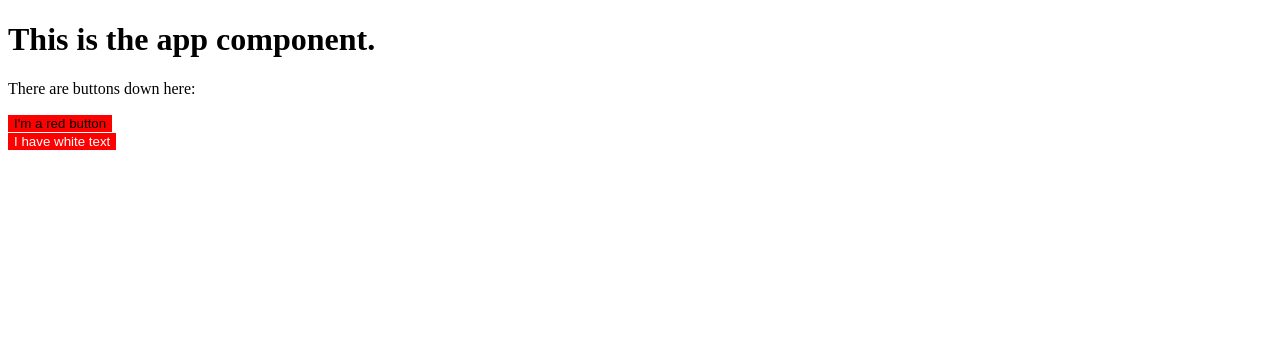
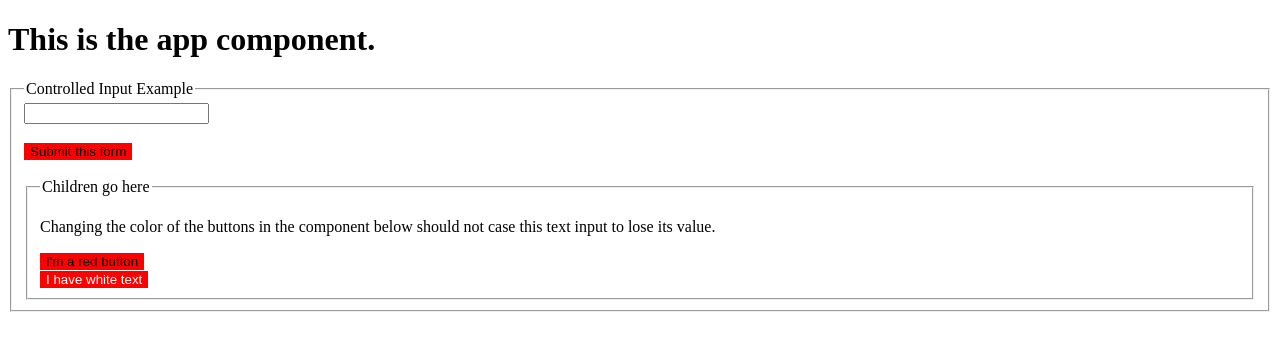
Before and after one commit to daltonclaybrook/daltonclaybrook.github.io, a React app: page / in a window 1280 px wide. Shown: the top 350 px of the page. Built offline with nearby package versions, Linux system fonts and the light colour scheme; the HTML template or start-up script is replaced by a standard one.

Commit message:
added demo components and got dev server working

```diff
--- a/src/app.tsx
+++ b/src/app.tsx
@@ -1,13 +1,17 @@
 import * as React from 'react';
-import { Button } from './components/button';
+import { ButtonContainer } from './components/button-container';
+import { FormComponent } from './components/form-component';
 
 class App extends React.Component<{}, {}> {
 	render() {
 		return (<div>
 			<h1>This is the app component.</h1>
-			<p>There are buttons down here:</p>
-			<Button>I'm a red button</Button><br />
-			<Button color="white">I have white text</Button>
+			<FormComponent formName="Controlled Input Example">
+				<p>
+					Changing the color of the buttons in the component below should not case this text input to lose its value.
+				</p>
+				<ButtonContainer />
+			</FormComponent>
 		</div>);
 	}
 }
--- /dev/null
+++ b/src/components/button-container.tsx
@@ -0,0 +1,9 @@
+import * as React from 'react';
+import { Button } from './button';
+
+const ButtonContainer = () => (<>
+	<Button>I'm a red button</Button><br />
+	<Button color="white">I have white text</Button>
+	</>);
+
+export { ButtonContainer };
--- a/src/components/button/index.ts
+++ /dev/null
@@ -1 +0,0 @@
-export { Button } from './button';
--- /dev/null
+++ b/src/components/form-component.tsx
@@ -0,0 +1,57 @@
+import * as React from 'react';
+import { Button } from './button';
+
+interface Props {
+	formName: string;
+}
+
+interface State {
+	submittedTextValue: string;
+	textValue: string;
+}
+
+class FormComponent extends React.Component<Props, State> {
+	constructor(props: Props) {
+		super(props);
+		// set the initial text value
+		this.state = {
+			submittedTextValue: '',
+			textValue: '',
+		};
+	}
+
+	render() {
+		const { children, formName } = this.props;
+		const { textValue, submittedTextValue } = this.state;
+		return (
+			<fieldset>
+				<legend>{formName}</legend>
+				<form onSubmit={this.handleSubmit}>
+					<input value={textValue} onChange={this.handleChange} /><br /><br />
+					<Button type="submit">Submit this form</Button><br /><br />
+
+					{/* show a label if the form was submitted with a vlue in the box */}
+					{submittedTextValue &&
+						<strong>{submittedTextValue}</strong>
+					}
+				</form>
+				<fieldset>
+					<legend>Children go here</legend>
+					{children}
+				</fieldset>
+			</fieldset>
+		);
+	}
+
+	private handleChange = (e: React.ChangeEvent<HTMLInputElement>): void => {
+		this.setState({ textValue: e.target.value });
+	}
+
+	private handleSubmit = (e: React.FormEvent<HTMLFormElement>): void => {
+		e.preventDefault(); // keep the page from refreshing
+		const { textValue } = this.state; // get the value from the text box
+		this.setState({ submittedTextValue: textValue }); // apply that to the submitted value
+	}
+}
+
+export { FormComponent };
--- a/webpack.config.js
+++ b/webpack.config.js
@@ -4,7 +4,10 @@ const HtmlWebpackPlugin = require('html-webpack-plugin');
 const CleanWebpackPlugin = require('clean-webpack-plugin');
 
 module.exports = {
-	"entry": './src/index.tsx',
+	"entry": [
+		'react-hot-loader/patch',
+		'./src/index.tsx',
+	],
 	"output": {
 		path: path.resolve('./dist'),
 		filename: 'bundle.js',
@@ -16,7 +19,7 @@ module.exports = {
 		rules: [
 			{
 				test: /\.tsx?$/,
-				use: 'ts-loader',
+				use: ['react-hot-loader/webpack', 'ts-loader'],
 				exclude: /node_modules/
 			}
 		]
@@ -27,5 +30,8 @@ module.exports = {
 		// TODO: make sure these are only used in dev env
 		new webpack.NamedModulesPlugin(), // make module names human readable in console for easier debugging
 		new webpack.HotModuleReplacementPlugin() // enable HMR
-	]
+	],
+	devServer: {
+		hot: true
+	},
 };
```
Also changed, not shown: package.json (+6 -1 lines), src/components/button.tsx (renamed from src/components/button/button.tsx), 1 other file (tests, documents, lock files or other folders).
